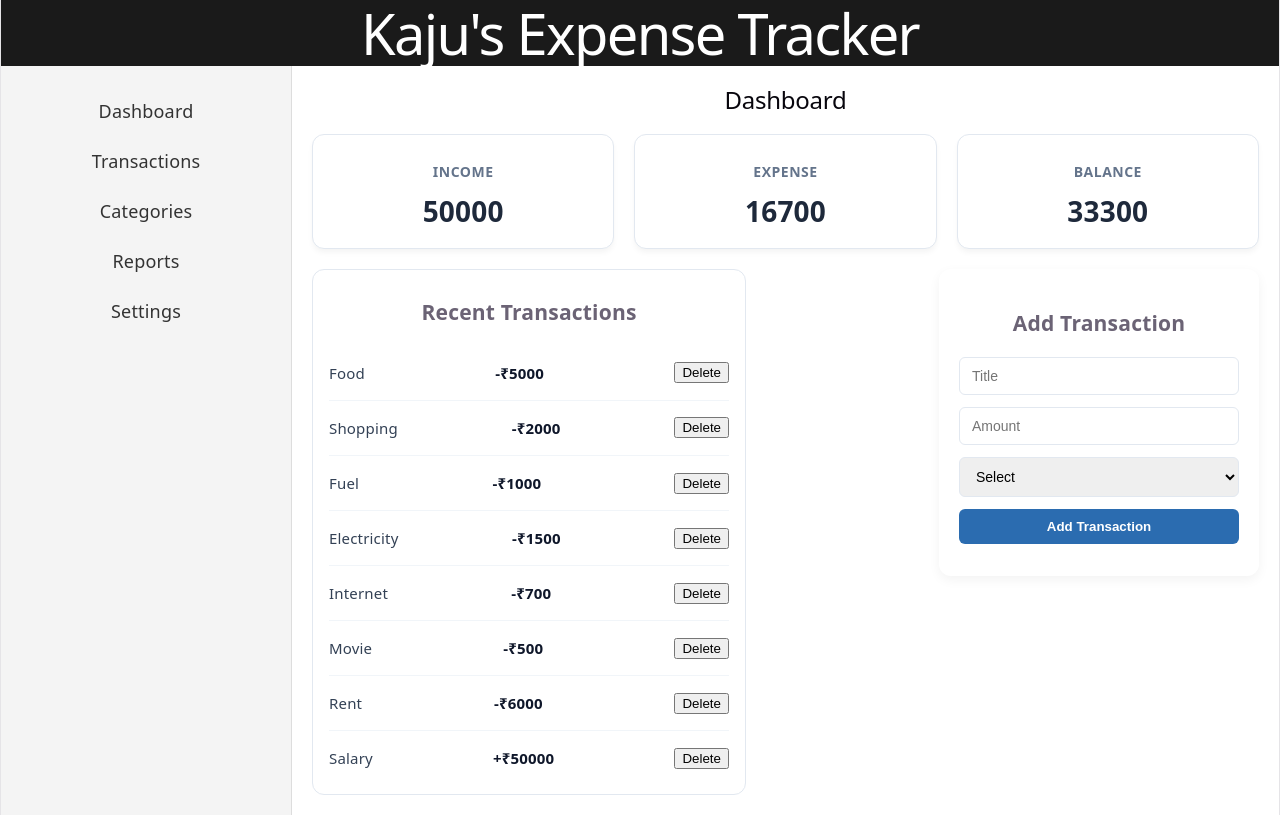
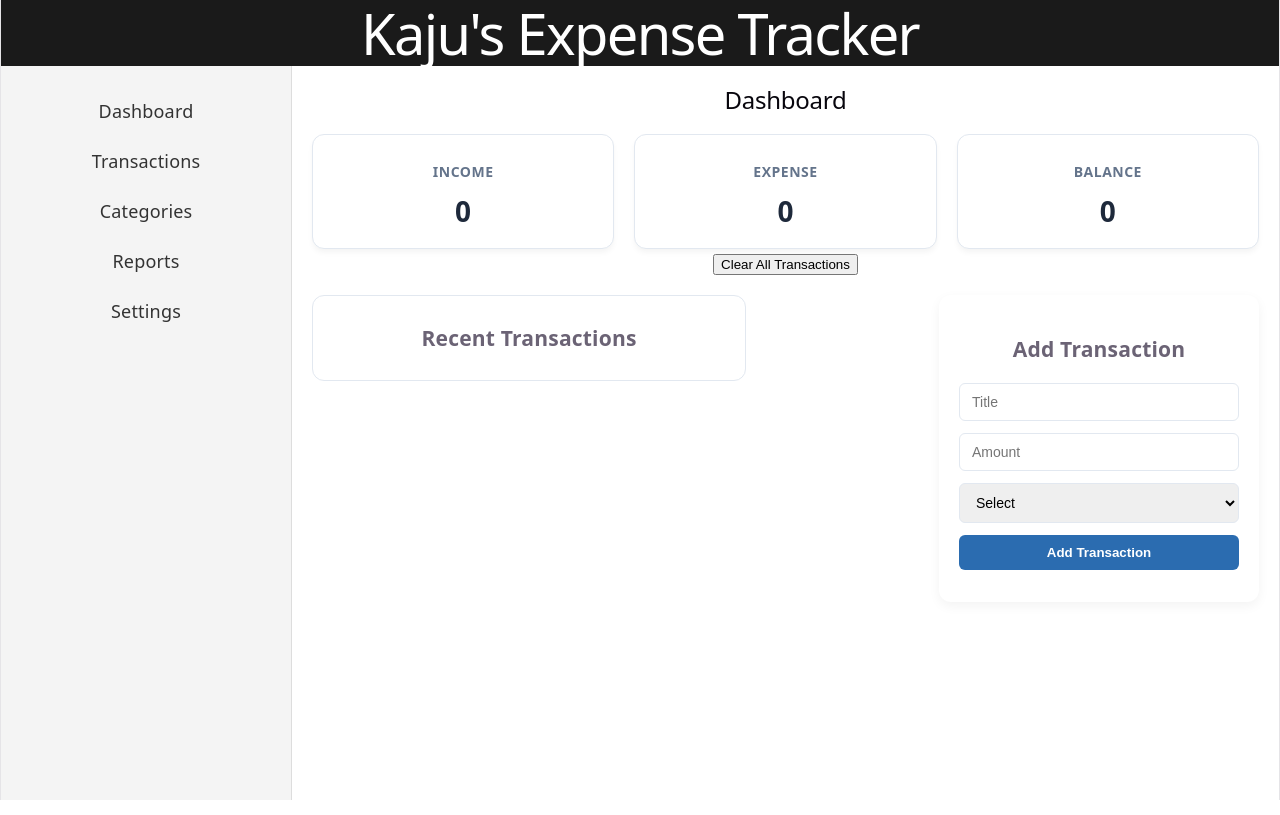
Before and after one commit to developergovindsalavi-netizen/react-expense-tracker, a React (Vite) app: page / in a window 1280 px wide. Built offline with nearby package versions, Linux system fonts and the light colour scheme.

Commit message:
Day 4: Persist transactions with localStorage

```diff
--- a/src/components/Dashboard.jsx
+++ b/src/components/Dashboard.jsx
@@ -1,68 +1,43 @@
-import { useState } from "react";
+import { useEffect, useState } from "react";
 import SummaryCard from "./SummaryCard";
 import TransactionItem from "./TransactionItem";
 import AddTransaction from "./AddTransaction";
 
 function Dashboard() {
 
-    const [transactions, setTransactions] = useState([
-        {
-            id: 1,
-            title: "Food",
-            amount: 5000,
-            type: "expense"
-        },
-        {
-            id: 2,
-            title: "Shopping",
-            amount: 2000,
-            type: "expense"
-        },
-        {
-            id: 3,
-            title: "Fuel",
-            amount: 1000,
-            type: "expense"
-        },
-        {
-            id: 4,
-            title: "Electricity",
-            amount: 1500,
-            type: "expense"
-        },
-        {
-            id: 5,
-            title: "Internet",
-            amount: 700,
-            type: "expense"
-        },
-        {
-            id: 6,
-            title: "Movie",
-            amount: 500,
-            type: "expense"
-        },
-        {
-            id: 7,
-            title: "Rent",
-            amount: 6000,
-            type: "expense"
-        },
-        {
-            id: 8,
-            title: "Salary",
-            amount: 50000,
-            type: "income"
-        }
-    ]);
+
+    const [transactions, setTransactions] = useState(() => {
+        let localData = localStorage.getItem("transactions");
+
+        return localData
+            ?
+            JSON.parse(localData)
+            : []
+    });
+
+    useEffect(() => {
+        localStorage.setItem(
+            "transactions",
+            JSON.stringify(transactions)
+        );
+    }, [transactions]);
+
+    function clearTransactions() {
+        setTransactions([]);
+    }
+
 
     function addTransaction(item) {
-        setTransactions([...transactions,
-            item]);
+        setTransactions((previousTransactions) => [
+            ...previousTransactions,
+            item
+        ]);
     }
 
     function deleteTransaction(id) {
-        setTransactions(transactions.filter((item)=>item.id!==id));
+        setTransactions((previousTransactions) =>
+            previousTransactions.filter((item) => item.id !== id)
+        );
     }
 
     const totalExpenses = transactions.filter((item) => item.type === "expense").reduce((acc, item) => acc + item.amount, 0);
@@ -77,8 +52,14 @@ function Dashboard() {
                 <SummaryCard title="Expense" amount={totalExpenses} />
                 <SummaryCard title="Balance" amount={balance} />
             </div>
+            <button
+                type="button"
+                onClick={clearTransactions}
+            >
+                Clear All Transactions
+            </button>
+            <div className="transactions-container">
 
-            <div className="transactions-container">
                 <div className="transaction-list">
                     <h3>Recent Transactions</h3>
                     {
```
